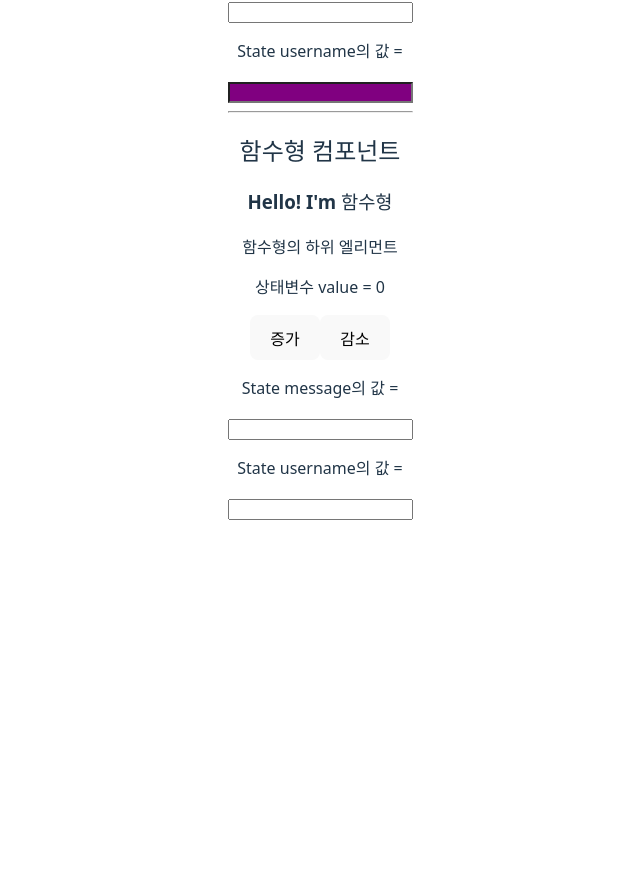
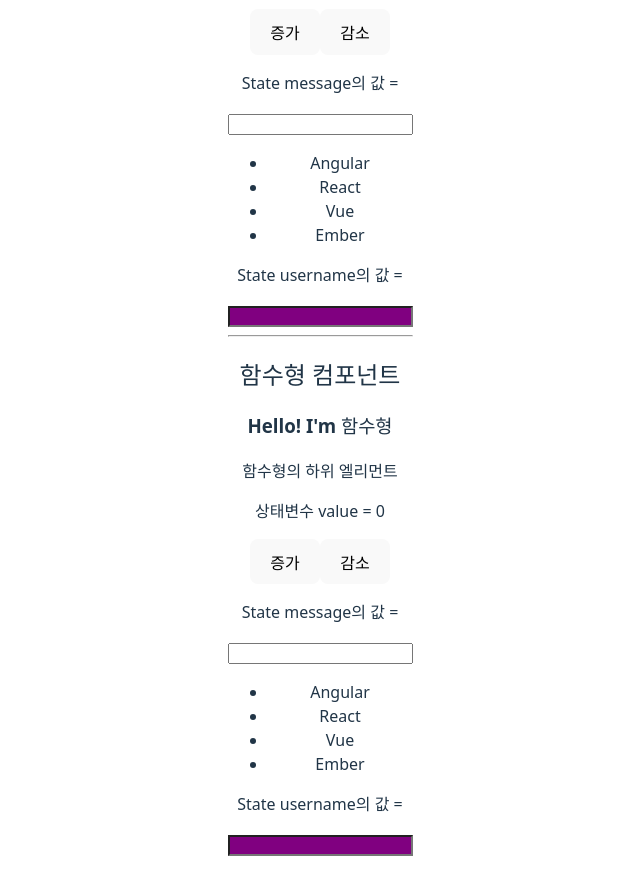
Before and after one commit to nueij0429/React-Basic-App, a React (Vite) app: page / in a window 1280 px wide. Shown: the part 665-1553 px from the top of the page, without its empty margins (320-960 px from the left). Before the commit the page ends 1217 px from the top, so only its background shows below. Built offline with nearby package versions, Linux system fonts and the light colour scheme.

Commit message:
messageList update

```diff
--- a/src/components/MyComponent.jsx
+++ b/src/components/MyComponent.jsx
@@ -8,7 +8,8 @@
     value: 0,
     message: '',
     username: '',
-    isValid: false
+    isValid: false,
+    messageArr: ['Angular','React','Vue','Ember']
   }
   //Event Handler 함수
   handleDecrement = () => (
@@ -24,9 +25,11 @@
   };
 
   handleEnter = (e) => {
+    const { message, messageArr } = this.state;
     if(e.keyCode === 13) {
         this.setState({
             isValid: true,
+            messageArr: [...messageArr, message],
             message: ''
         });
         this.myUsername.focus();
@@ -36,9 +39,9 @@
   render() {
     //destructuring assignment
     const { name, age } = this.props;
-    const { value, message, username, isValid } = this.state;
+    const { value, message, username, isValid, messageArr} = this.state;
     const { handleDecrement, handleChange, handleEnter } = this;
-
+    const messageList = messageArr.map((msg,idx)=> (<li key={idx} >{msg}</li>));
     return (
       <div>
         <h2>클래스형 컴포넌트</h2>
@@ -52,6 +55,9 @@
         <input name="message" value={message} onChange={handleChange}
             onKeyDown={handleEnter}
         /><br/>
+        <ul>
+          {messageList}
+        </ul>
         <p>State username의 값 = {username}</p>
         <input name="username" value={username} onChange={handleChange}
             className={ isValid ? 'success' : 'failure'}
--- a/src/components/MyComponentFunc.jsx
+++ b/src/components/MyComponentFunc.jsx
@@ -1,21 +1,40 @@
-import React, { useState } from "react";
+import { useState, useRef } from "react";
+import './MyComponent.css';
 
 const MyComponentFunc = ({ name, children }) => {
-  //상태 변수와 setter 함수 선언
+    //상태변수와 setter 함수 선언하기
     const [value, setValue] = useState(0);
+    // const [message, setMessage] = useState('');
+    // const [username, setUsername] = useState('');
     const [inputs, setInputs] = useState({
-    message: "",
-    username: "",
+        message: '', username: ''
     });
+    const [valid, setValid] = useState(false);
+    const [messageArr, setMessageArr] = useState(['Angular', 'React', 'Vue', 'Ember']);
+
 
     const handleChange = (e) => {
         setInputs({
             ...inputs,
             [e.target.name]: e.target.value
         });
+    }; //handleChange
+
+    const handleEnter = (e) => {
+        if (e.keyCode === 13) {
+            setValid(true);
+            setMessageArr([...messageArr, message]);
+            setInputs({
+                ...inputs,
+                message: ''
+            })
+            myUsername.current.focus();
+        }//if
     };
 
     const { message, username } = inputs;
+    const myUsername = useRef(null);
+    const messageList = messageArr.map((msg, idx) => (<li key={idx}>{msg}</li>));
 
     return (
         <div>
@@ -23,12 +42,21 @@
             <h3>Hello! {name}</h3>
             {children}
             <p>상태변수 value = {value}</p>
-      <button onClick={() => setValue(value + 1)}>증가</button>
-      <button onClick={() => setValue(value - 1)}>감소</button>
-      <p>State message의 값 = {message} </p>
-      <input name="message" value={message} onChange={handleChange} /><br/>
+            <button onClick={() => (setValue(value + 1))}>증가</button>
+            <button onClick={() => (setValue(value - 1))}>감소</button>
+            <p>State message의 값 = {message}</p>
+            <input name="message" value={message} onChange={handleChange}
+                onKeyDown={handleEnter}
+            /><br />
+            <ul>
+                {messageList}
+            </ul>
             <p>State username의 값 = {username}</p>
-      <input name="username" value={username} onChange={handleChange} /><br/>
+            <input name="username" value={username} onChange={handleChange}
+                className={valid ? 'success' : 'failure'}
+                ref={myUsername}
+            /><br />
+
         </div>
     );
 };
```
Lines whose indentation alone changed are shown as unchanged.
